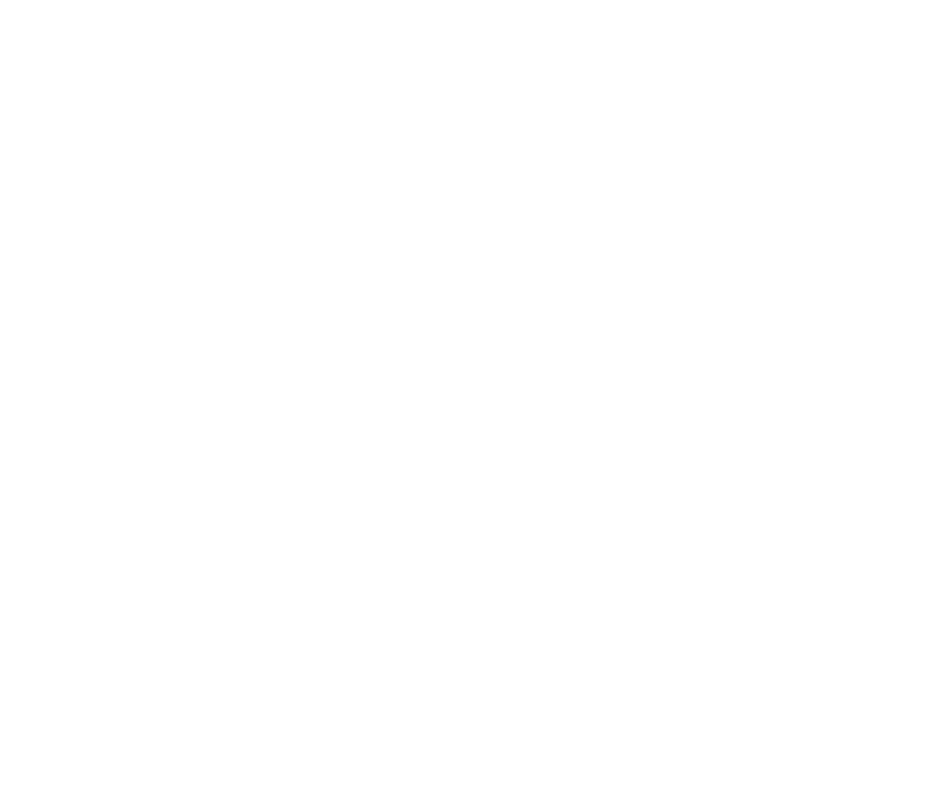
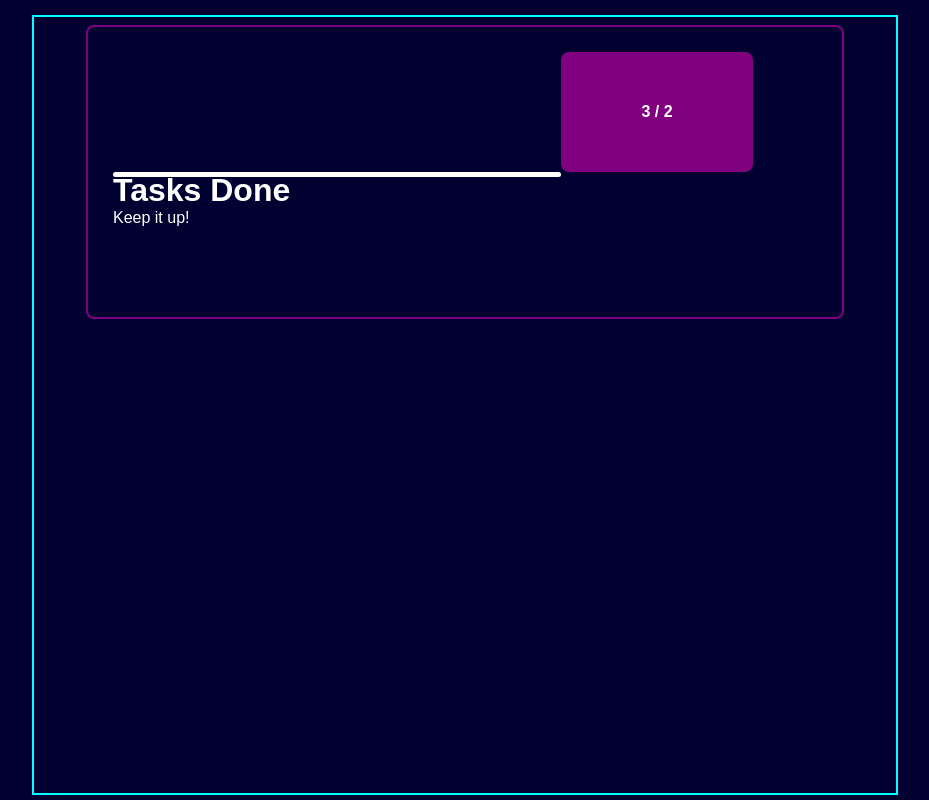
Before and after one commit to AshharJawwad/ShulaTech_Solutions_To_Do_List_App, a plain HTML site: page index.html in a window 1280 px wide. Shown: the whole page, without its empty margins (175-1104 px from the left). Drawn offline with Linux system fonts and the light colour scheme.

Commit message:
Created & Styled The Sckeleton of Progress Box

```diff
--- a/index.html
+++ b/index.html
@@ -1,11 +1,33 @@
 <!DOCTYPE html>
 <html lang="en">
-<head>
-    <meta charset="UTF-8">
-    <meta name="viewport" content="width=device-width, initial-scale=1.0">
-    <title>Do It Yourself</title>
-</head>
-<body>
+  <head>
+    <meta charset="UTF-8" />
+    <meta name="viewport" content="width=device-width, initial-scale=1.0" />
+    <link rel="stylesheet" href="./style.css" />
+    <title>Task Manager</title>
+  </head>
+  <body>
+    <div class="max-w m-auto todolist">
+      <!-- Progress Box -->
+      <div class="prog-box">
+        <!-- Progress Bar -->
+        <div class="details">
+          <h1>Tasks Done</h1>
+          <p>Keep it up!</p>
+          <div id="prog-bar">
+            <div id="progress"></div>
+          </div>
+        </div>
+        <!-- Progress Counter -->
+        <div class="prog-counter">
+          <p id="counter">3 / 2</p>
+        </div>
+      </div>
 
-</body>
+      <!-- Task Creater -->
+      <div></div>
+    </div>
+
+    <script src="./app.js"></script>
+  </body>
 </html>
--- a/style.css
+++ b/style.css
@@ -0,0 +1,63 @@
+* {
+  margin: 0;
+  padding: 0;
+  font-family: Arial, Helvetica, sans-serif;
+}
+
+body {
+  background-color: rgb(0, 0, 49);
+  color: white;
+}
+
+.m-auto {
+  margin: auto;
+}
+
+.max-w {
+  max-width: 65vw;
+}
+
+/* To-Do List */
+.todolist {
+  display: flex;
+  margin-top: 15px;
+  padding-top: 8px;
+  padding-bottom: 8px;
+  padding-left: 15px;
+  padding-right: 15px;
+  min-height: 95vh;
+  justify-content: center;
+  border: solid cyan 2px;
+}
+
+/* Progress Box */
+.prog-box {
+  display: flex;
+  width: 55vw;
+  padding: 25px;
+  max-height: 30vh;
+  border: solid purple 2px;
+  border-radius: 8px;
+}
+
+/* Details */
+.details {
+  margin-top: 120px;
+  margin-bottom: 45px;
+  height: 5px;
+  width: 35vw;
+  border-radius: 4px;
+  background-color: white;
+}
+
+/* Progress Counter */
+.prog-counter {
+  display: flex;
+  justify-content: center;
+  align-items: center;
+  width: 15vw;
+  height: 15vh;
+  background-color: purple;
+  border-radius: 8px;
+  font-weight: bold;
+}
```
Also changed, not shown: app.js (added), script.js (deleted).
